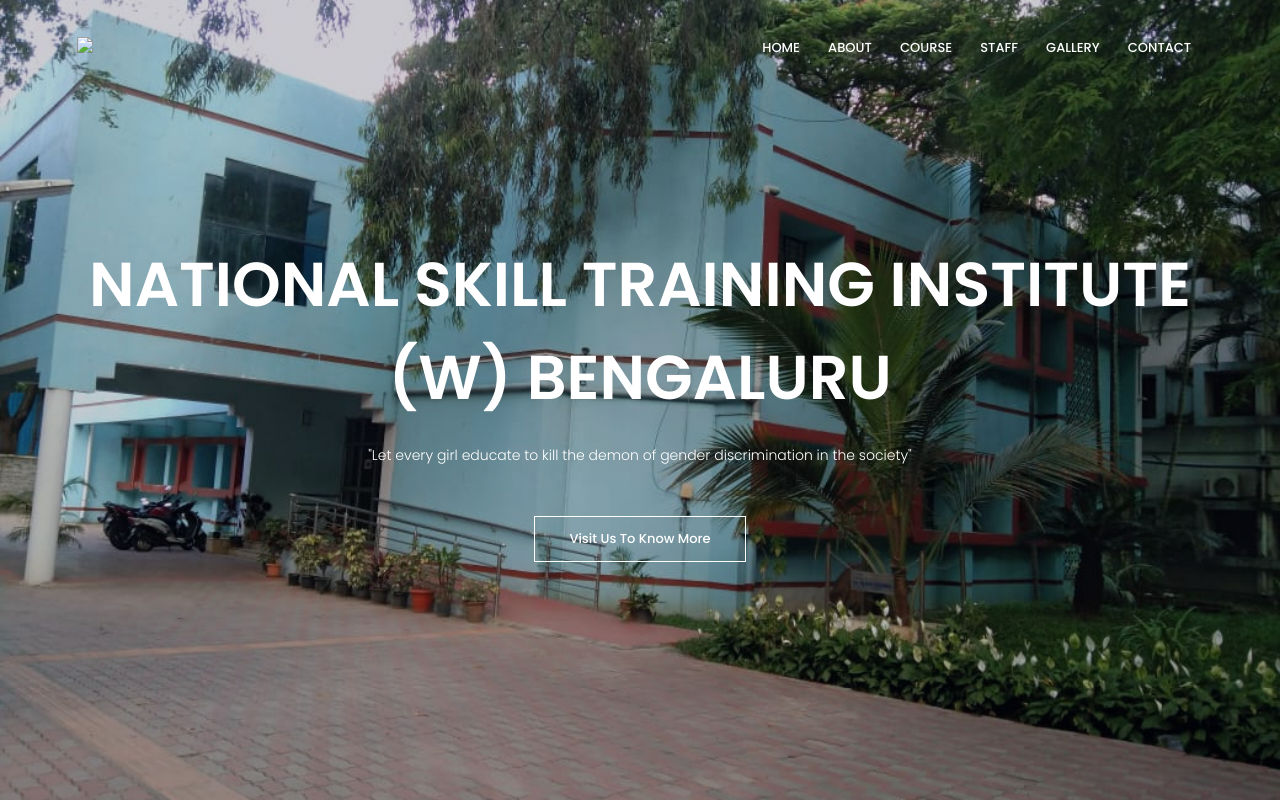
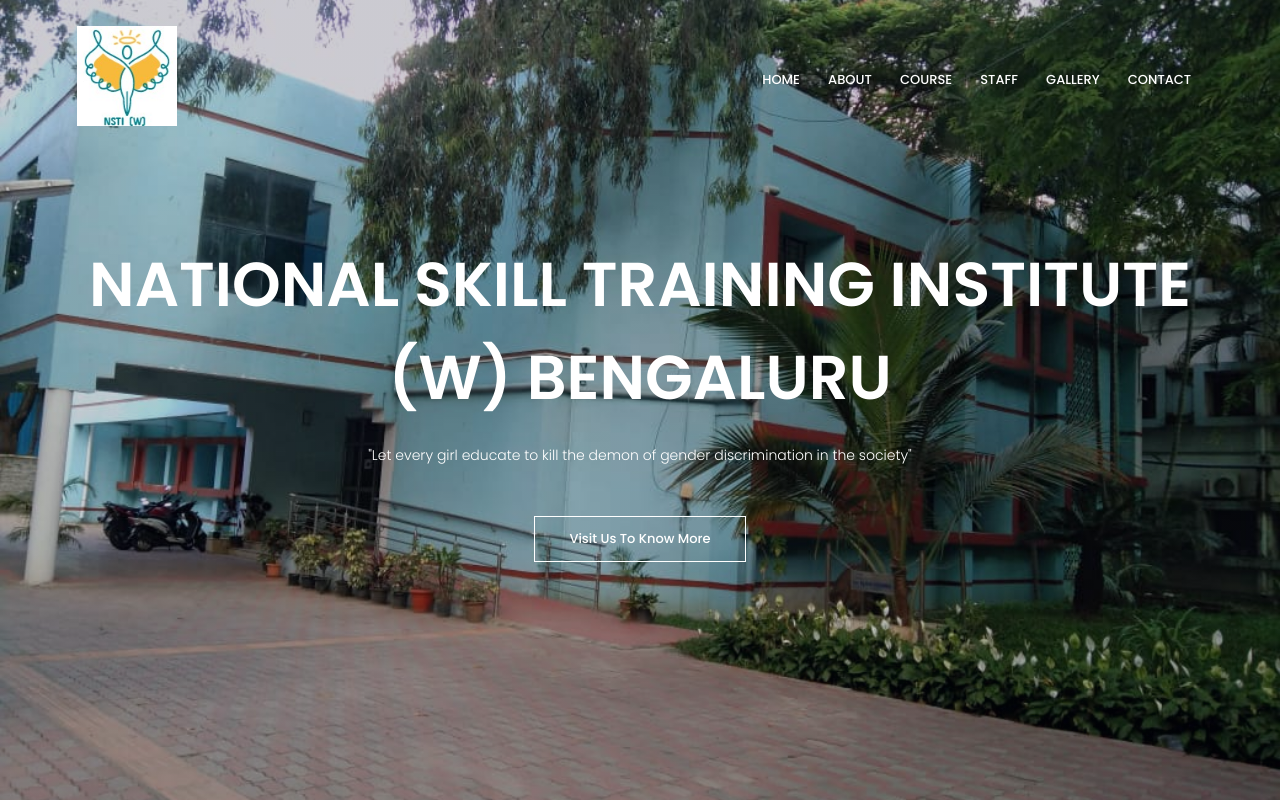
Before and after one commit to Chanchal298/individual_project, a plain HTML site: page index.html in a window 1280 px wide. Shown: the top 801 px of the page. Drawn offline with Linux system fonts and the light colour scheme.

Commit message:
Update index.html

```diff
--- a/index.html
+++ b/index.html
@@ -18,7 +18,7 @@
 
 <section class="header">
 	<nav>
-		<a href="index.html"><img src="image\logo1.jpg"></a>
+		<a href="index.html"><img src="image\4.jpeg"></a>
 
 		<div class="nav-links" id="navLinks">
 
```
